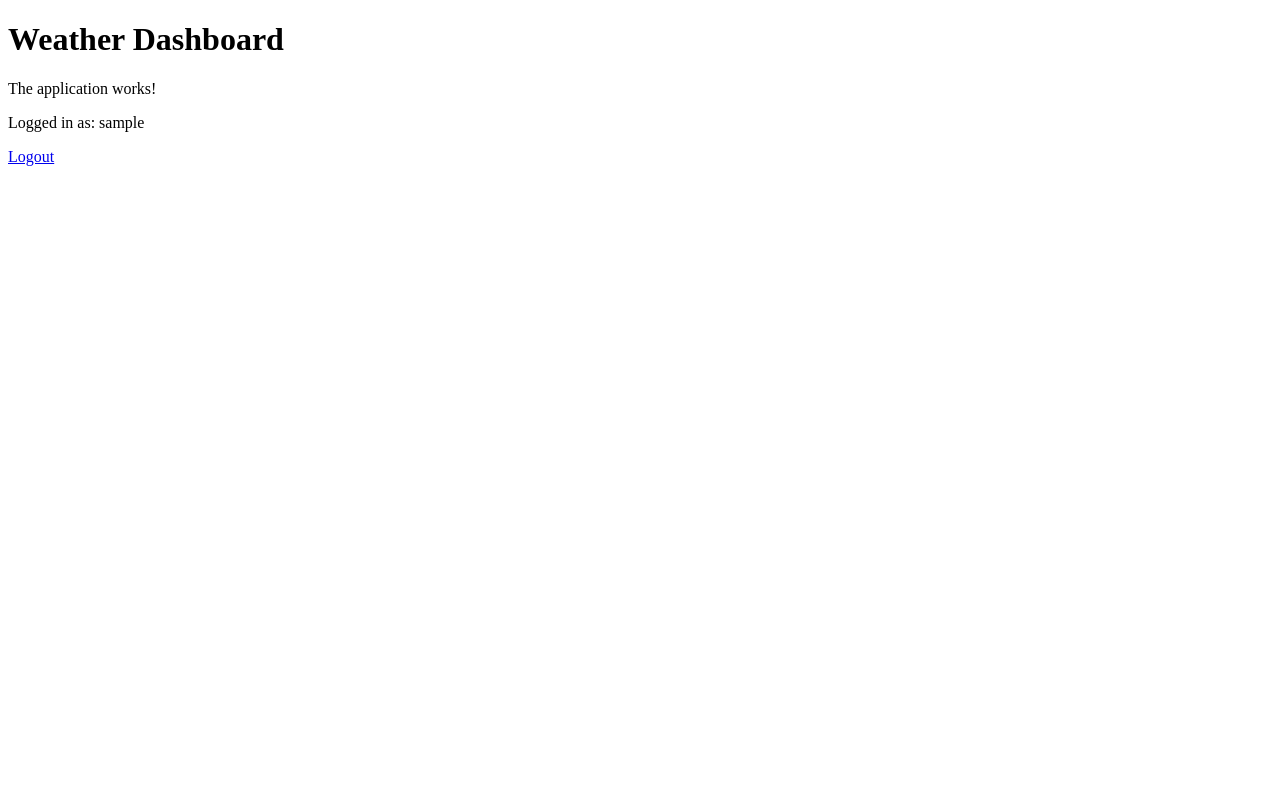
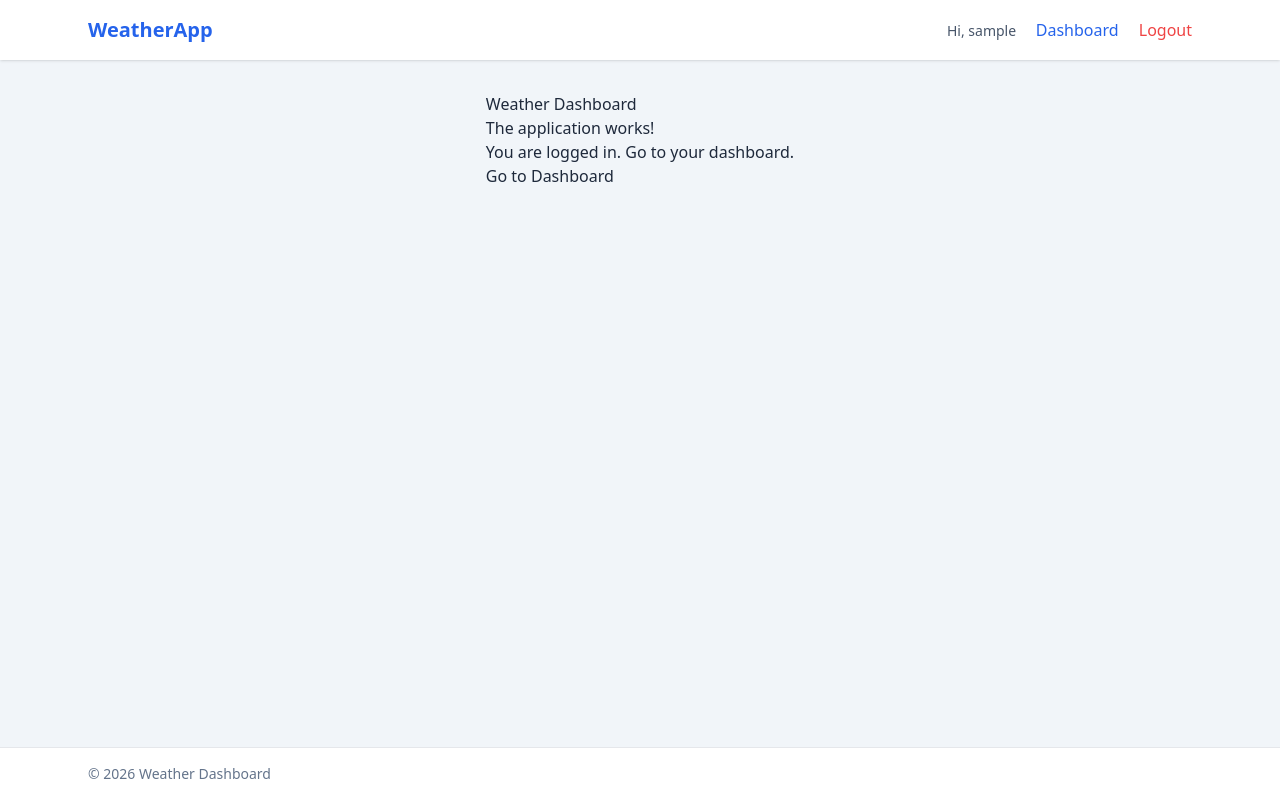
Before and after one commit to sebastian-elbacho/Weather-Dashboard-Final_Project, a Django app: page / in a window 1280 px wide. Run offline with Django 5.2, Linux system fonts and the light colour scheme; the visitor is signed in with stand-in values (Sample User, id 1); some libraries are stand-ins or nearby versions.

Commit message:
base.html created

```diff
--- a/config/settings.py
+++ b/config/settings.py
@@ -56,7 +56,7 @@ ROOT_URLCONF = 'config.urls'
 TEMPLATES = [
     {
         'BACKEND': 'django.template.backends.django.DjangoTemplates',
-        'DIRS': [],
+        'DIRS': [BASE_DIR / "config" / "templates"],
         'APP_DIRS': True,
         'OPTIONS': {
             'context_processors': [
--- /dev/null
+++ b/config/templates/base.html
@@ -0,0 +1,58 @@
+<!DOCTYPE html>
+<html lang="en">
+<head>
+    <meta charset="UTF-8">
+    <title>{% block title %}Weather Dashboard{% endblock %}</title>
+    <meta name="viewport" content="width=device-width, initial-scale=1.0">
+
+    <script src="https://cdn.tailwindcss.com"></script>
+
+</head>
+
+<body class="bg-slate-100 text-slate-800 min-h-screen flex flex-col">
+
+<header class="bg-white shadow">
+    <nav class="max-w-6xl mx-auto px-6 py-4 flex justify-between items-center">
+        <a href="{% url 'home' %}" class="text-xl font-bold text-blue-600">
+            WeatherApp
+        </a>
+
+        <div class="space-x-4">
+            {% if user.is_authenticated %}
+                <span class="text-sm text-slate-600">
+                    Hi, {{ user.username }}
+                </span>
+                <a href="{% url 'dashboard' %}" class="text-blue-600 hover:underline">
+                    Dashboard
+                </a>
+                <a href="{% url 'accounts:logout' %}" class="text-red-500 hover:underline">
+                    Logout
+                </a>
+            {% else %}
+                <a href="{% url 'accounts:login' %}" class="text-blue-600 hover:underline">
+                    Login
+                </a>
+                <a href="{% url 'accounts:register' %}" class="text-blue-600 hover:underline">
+                    Register
+                </a>
+            {% endif %}
+        </div>
+    </nav>
+</header>
+
+<main class="flex-1 max-w-6xl mx-auto px-6 py-8">
+    {% block content %}{% endblock %}
+</main>
+
+<footer class="bg-white border-t">
+    <div class="max-w-6xl mx-auto px-6 py-4 text-sm text-slate-500">
+        © 2026 Weather Dashboard
+    </div>
+</footer>
+
+</body>
+
+
+
+
+</html>
--- a/config/urls.py
+++ b/config/urls.py
@@ -18,11 +18,10 @@ from django.contrib import admin
 from django.urls import path, include
 from weather.views import index, dashboard
 
+
 urlpatterns = [
-    path('admin/', admin.site.urls),
-    path('accounts/', include('accounts.urls')),
-    path('', index, name='home'),
+    path("", index, name="home"),
     path("dashboard/", dashboard, name="dashboard"),
-
-
+    path("accounts/", include("accounts.urls")),
+    path("admin/", admin.site.urls),
 ]
--- a/weather/templates/index.html
+++ b/weather/templates/index.html
@@ -1,23 +1,17 @@
-<!DOCTYPE html>
-<html lang="en">
-<head>
-    <meta charset="UTF-8">
-    <meta name="viewport" content="width=device-width, initial-scale=1.0">
-    <title>Weather Dashboard</title>
 
-</head>
-<body>
-   <h1>Weather Dashboard</h1>
-   <p>The application works!</p>
+{% extends "base.html" %}
 
 
+{% block title %}Home{% endblock %}
+
+{% block content %}
+    <h1>Weather Dashboard</h1>
+    <p>The application works!</p>
+
     {% if user.is_authenticated %}
-        <p>Logged in as: {{ user.username }}</p>
-        <a href="{% url 'accounts:logout' %}">Logout</a>
+        <p>You are logged in. Go to your dashboard.</p>
+        <a href="{% url 'dashboard' %}">Go to Dashboard</a>
     {% else %}
-        <a href="{% url 'accounts:login' %}">Login</a>
-        <a href="{% url 'accounts:register' %}">Register</a>
+        <p>Please log in or register.</p>
     {% endif %}
-
-</body>
-</html>
+{% endblock %}
--- a/weather/views.py
+++ b/weather/views.py
@@ -24,7 +24,7 @@ def dashboard(request):
             else:
                 weather = fetch_current_weather(location["latitude"], location["longitude"])
         except Exception:
-            error = "Weather service error. Please try again."
+            error = f"Weather service error: {e}"
 
     context = {
         "city": city,
```
